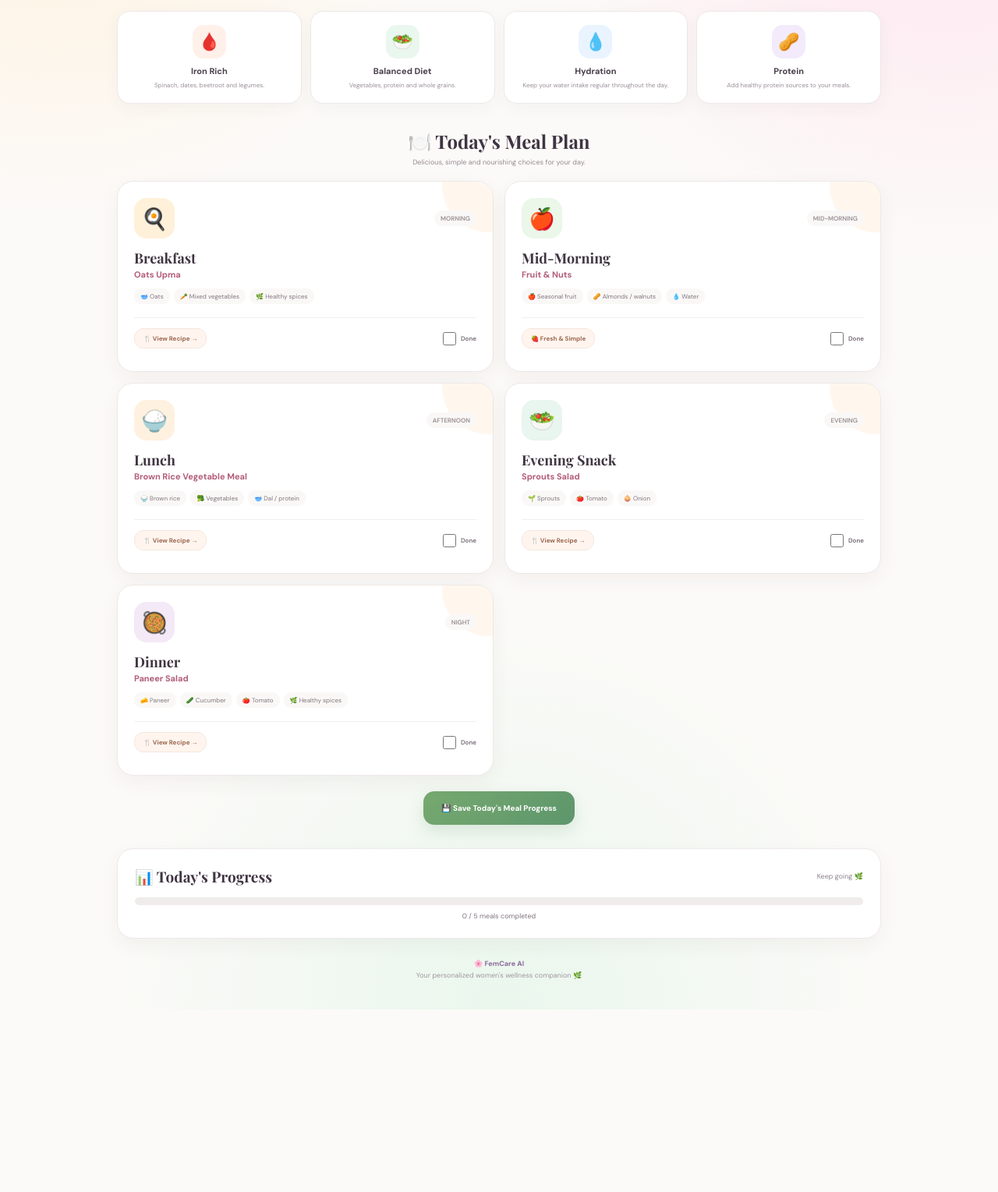
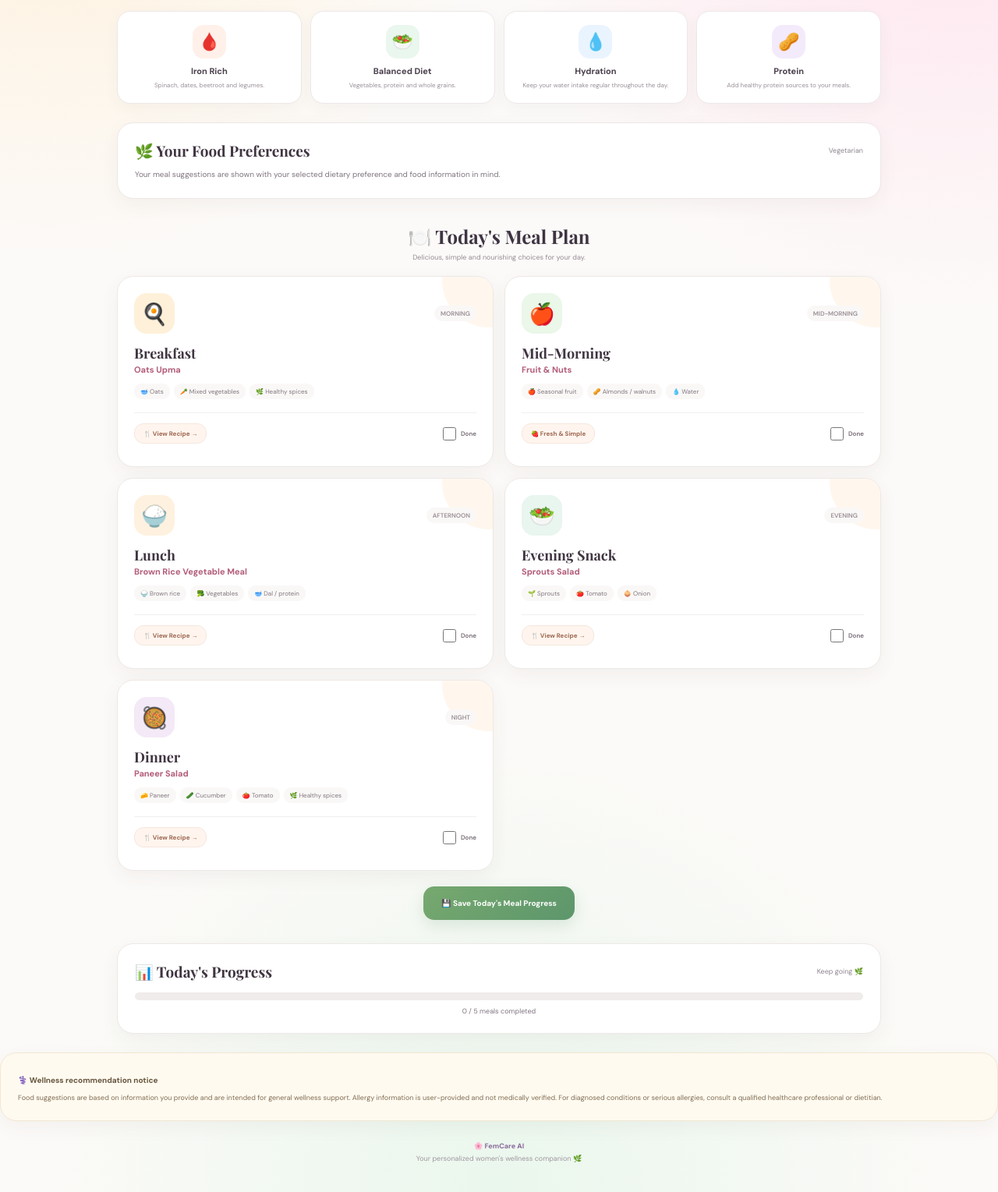
Before and after one commit to Manasa03042004/FemCare-AI, a Flask app: page /diet in a window 1280 px wide. Shown: the part 338-1867 px from the top of the page at 78% size. Before the commit the page ends 1633 px from the top, so only its background shows below. Run offline with Flask 3, Linux system fonts and the light colour scheme; a user stored in the database is signed in; data comes from the database, SQL or seed files in the repository; parts of the project's set-up code (start-up, migrations or seed data) failed here and were passed over.

Commit message:
Show personalized food preferences and safety notice

```diff
--- a/templates/diet.html
+++ b/templates/diet.html
@@ -1322,6 +1322,26 @@
      TODAY'S MEALS
 ========================= -->
 
+<section class="progress-card" style="margin-top:24px;">
+    <div class="progress-header">
+        <h2>🌿 Your Food Preferences</h2>
+        <span>{{ diet_preference }}</span>
+    </div>
+    <p style="margin-top:10px;color:#817681;font-size:10px;line-height:1.6;">
+        Your meal suggestions are shown with your selected dietary preference and food information in mind.
+    </p>
+    {% if allergies %}
+    <div style="margin-top:10px;padding:10px 12px;border-radius:12px;background:#fff5f5;border:1px solid #f2dddd;color:#875f67;font-size:9px;">
+        ⚠️ Avoid listed allergens: <strong>{{ allergies }}</strong>
+    </div>
+    {% endif %}
+    {% if food_dislikes %}
+    <div style="margin-top:8px;padding:10px 12px;border-radius:12px;background:#f8f5fc;border:1px solid #ebe3f2;color:#756a7c;font-size:9px;">
+        🚫 Foods you chose to avoid: <strong>{{ food_dislikes }}</strong>
+    </div>
+    {% endif %}
+</section>
+
 <div class="meal-section-title">
 
     <h2>
@@ -1830,6 +1850,15 @@
      FOOTER
 ========================= -->
 
+<div class="progress-card" style="margin-top:24px;background:#fffaf0;border-color:#f2e7d1;">
+    <strong style="color:#66553d;font-size:10px;">⚕️ Wellness recommendation notice</strong>
+    <p style="margin-top:7px;color:#806e54;font-size:9px;line-height:1.6;">
+        Food suggestions are based on information you provide and are intended for general wellness support.
+        Allergy information is user-provided and not medically verified. For diagnosed conditions or serious
+        allergies, consult a qualified healthcare professional or dietitian.
+    </p>
+</div>
+
 <footer>
 
     🌸 <strong>FemCare AI</strong>
```
